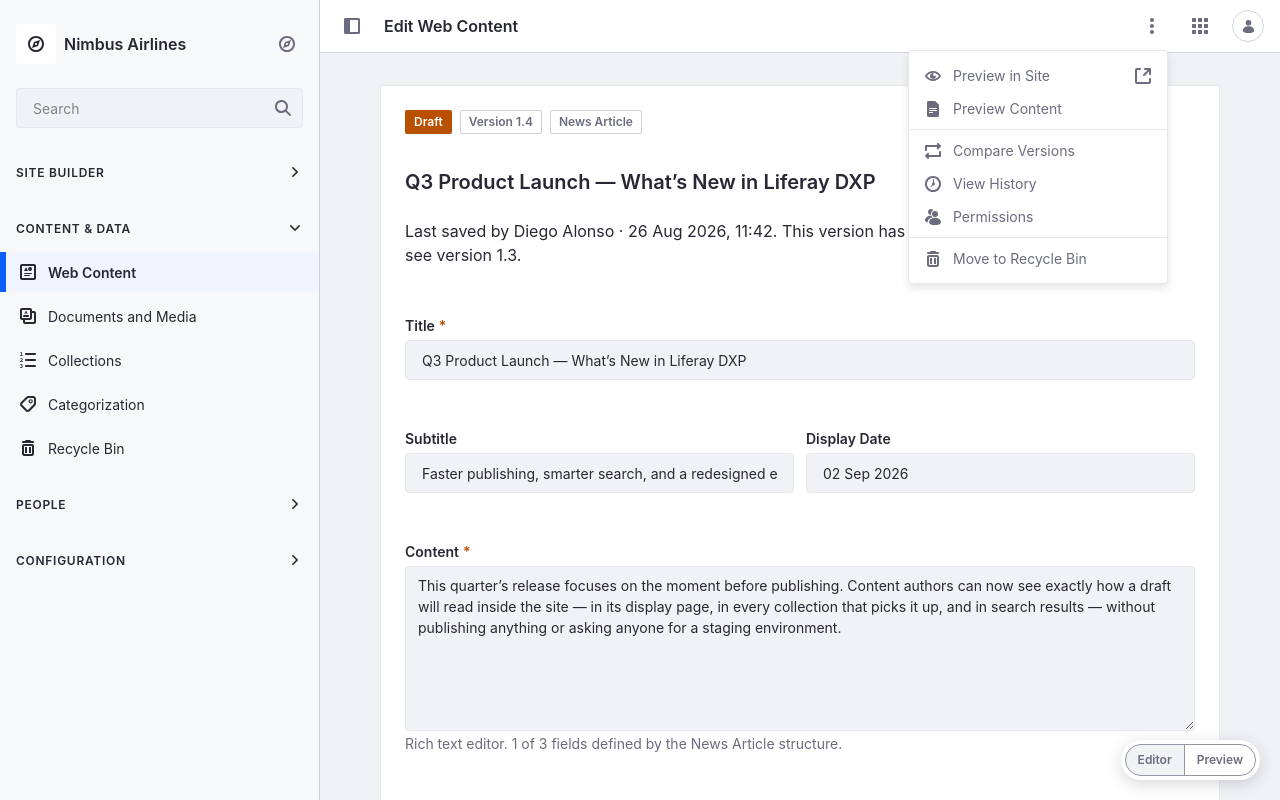
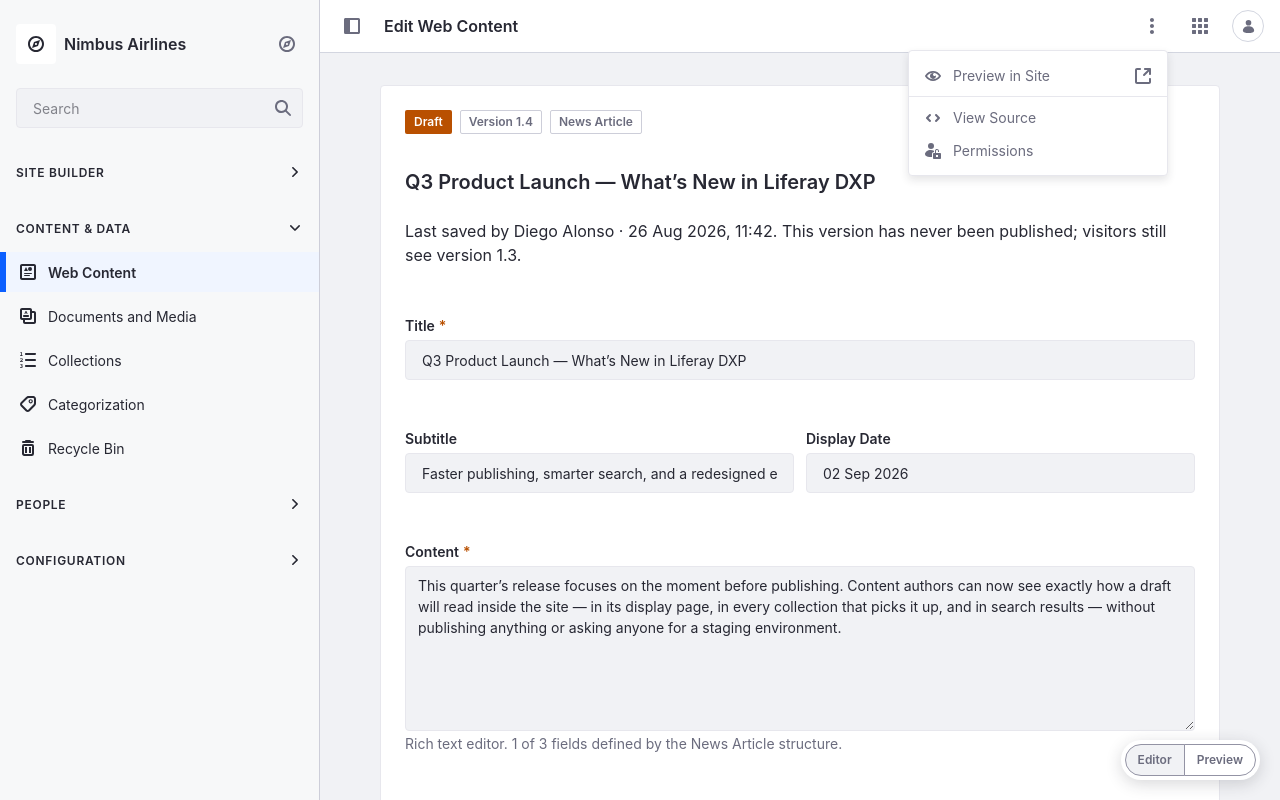
Before and after one commit to diegoalo/liferay-tests, a plain HTML site: page preview-in-site.html in a window 1280 px wide. Drawn offline with Linux system fonts and the light colour scheme.

Commit message:
Add files via upload

```diff
--- a/preview-in-site.html
+++ b/preview-in-site.html
@@ -1374,12 +1374,10 @@
 <svg xmlns="http://www.w3.org/2000/svg" style="display:none" aria-hidden="true"><symbol id="angle-down-small" viewBox="0 0 16 16">	<path class="lexicon-icon-outline" d="m8.672 10.56 4.05-4.11c.793-.844-.285-1.99-1.063-1.165L8 9.008 4.3 5.263c-.721-.768-1.781.415-1.056 1.186l4.06 4.12c.489.532.786.62 1.369-.01Z" />
 </symbol><symbol id="caret-double-l" viewBox="0 0 512 512">	<path class="lexicon-icon-outline caret-double-l-top" d="M347.913 199.336l-81.538-85c-5.413-5.642-14.188-5.642-19.6 0l-81.538 85c-8.731 9.101-2.548 24.664 9.8 24.664h163.077c12.348 0 18.531-15.563 9.8-24.664z"></path>
 	<path class="lexicon-icon-outline caret-double-l-bottom" d="M165.236 312.664l81.538 85c5.412 5.642 14.188 5.642 19.6 0l81.538-85c8.731-9.101 2.548-24.664-9.8-24.664h-163.077c-12.347 0-18.531 15.563-9.8 24.664z"></path>
-</symbol><symbol id="change" viewBox="0 0 512 512">	<path class="lexicon-icon-outline change-top" d="M32,256L32,256c17.6,0,32-14.4,32-32v-96h342.6l-17.1,17.1c-12.4,12.4-12.4,32.8,0,45.3l0,0c12.4,12.4,32.8,12.4,45.3,0l67.9-67.9l0,0c12.4-12.4,12.4-32.8,0-45.3l0,0L434.8,9.3c-12.4-12.4-32.8-12.4-45.3,0l0,0c-12.4,12.4-12.4,32.8,0,45.3l9.4,9.4H32h0C14.4,64,0,78.4,0,96v0v128C0,241.6,14.4,256,32,256z"></path>
-	<path class="lexicon-icon-outline change-bottom" d="M480,256L480,256c-17.6,0-32,14.4-32,32v96H105.4l17.1-17.1c12.4-12.4,12.4-32.8,0-45.3l0,0c-12.4-12.4-32.8-12.4-45.3,0L9.3,389.5l0,0c-12.4,12.4-12.4,32.8,0,45.3l0,0l67.9,67.9c12.4,12.4,32.8,12.4,45.3,0l0,0c12.4-12.4,12.4-32.8,0-45.3l-9.4-9.4H480h0c17.6,0,32-14.4,32-32v0V288C512,270.4,497.6,256,480,256z"></path>
 </symbol><symbol id="check" viewBox="0 0 512 512">	<path class="lexicon-icon-outline" d="M192.9,429.5c-8.3,0-16.4-3.3-22.3-9.2L44.5,294.1C15,263.2,62.7,222,89.1,249.5L191.5,352l230-258.9 c27.2-30.5,74.3,11.5,47.1,41.9L216.4,418.9c-5.8,6.5-14,10.3-22.6,10.6C193.5,429.5,193.2,429.5,192.9,429.5z" />
+</symbol><symbol id="code" viewBox="0 0 512 512">	<path class="lexicon-icon-outline" d="M183.23,185.38c31.09-31.09-16.11-78.3-47.21-47.21l-94.41,94.41c-13.56,13.56-12.04,35.17,0,47.21l94.41,94.41c30.03,30.03,78.71-15.7,47.21-47.21l-70.72-70.58L183.23,185.38z M328.77,326.62c-31.09,31.09,16.11,78.3,47.21,47.21l94.41-94.41c13.56-13.56,12.04-35.17,0-47.21l-94.41-94.41c-30.03-30.03-78.71,15.7-47.21,47.21l70.72,70.58L328.77,326.62z" />
 </symbol><symbol id="cog" viewBox="0 0 512 512">	<path class="lexicon-icon-outline" d="M451.1,280.9c2.3-15.5-0.5-39.3-1.9-50.1l48.5-32.2c13.4-9.3,17.6-27.1,9.9-41.4l-35.7-63c-7.9-14.7-25.7-20.8-41-14.2l-51.2,23.5c-12.9-10.4-34.3-21.9-49.9-28l-6.7-47.9C320.9,11.8,307.3,0,291.3,0l-70,0c-16.1,0-29.6,11.9-31.8,27.7l-6.5,46.9c-18.5,7.7-36.9,19.1-50.3,29.1L82.7,79.5c-14.7-5.8-30.4-4.5-38.4,9.2l-39.8,61c-7.9,13.4-4.9,30.5,7,40.6l50.3,40.2c-1.6,11.7-3,35.2-0.6,50.9l-47.4,32.6c-13.5,9.5-17.6,27.7-9.5,42l38.9,64.5c8.2,14.3,26,20.1,41.1,13.4l48.4-25.7c13.2,10.2,34.5,23.2,50.2,29.3l5.7,46.2c1.9,16.1,15.5,28.2,31.8,28.3l72.1,0.2c16.3,0,30-12.1,31.9-28.2l5.3-46.9c18.7-7.5,37.2-17.4,50.4-27.8l52.7,21.7c15.4,7.2,33.8,1.2,41.9-13.7l33.6-60.1c7.6-14.1,3.7-31.6-9.3-41L451.1,280.9z M256.4,343.4c-103.7,0-110.4-160,0-160C365.1,183.4,360.1,343.4,256.4,343.4z M504.1,318.2 M83.7,75.1" />
 </symbol><symbol id="community" viewBox="0 0 512 512">	<path class="lexicon-icon-outline" d="M0,256.6c0,337.1,512,344.1,512,0C512-85.5,0-85.5,0,256.6z M60.6,363.1c7.3-61.8,67.3-106.5,109.3-106.9C296.2,255.1,307,403.8,305,474.8C199.3,505.3,90,429.4,60.6,363.1z M128,176c0-63.7,95.8-63.9,95.8,0C223.8,241.3,128,239.3,128,176z M404,261.4c32.7-50.7-8.3-101.4-52.4-101c-57,0.6-82.8,66.9-47.1,102.2c-10.9,1.9-18.7,7.7-19,7.4c-22.4-25-54.7-35.6-54.5-35.8c52.6-46.2,19.2-137.8-55.1-138.3c-66.4-0.5-110.6,81.1-54,139.4c-63,26.3-81.3,83.5-81.8,81C4.7,149.3,134.3,31.9,256,31.9c123.5,0,258.3,112.6,211.3,299.2C445.9,284.8,417.3,267.4,404,261.4z"></path>
-</symbol><symbol id="document-text" viewBox="0 0 16 16">	<path class="lexicon-icon-outline" clip-rule="evenodd" d="M10.25.002H3.5c-.83 0-1.5.671-1.5 1.5v13c0 .83.67 1.5 1.5 1.5h9c.83 0 1.5-.67 1.5-1.5V3.752L10.25.002Zm1.75 7.5a.5.5 0 0 1-.5.5h-7a.5.5 0 0 1 0-1h7a.5.5 0 0 1 .5.5Zm-.5 1.5h-7a.5.5 0 0 0 0 1h7a.5.5 0 1 0 0-1Zm-7 2h3a.5.5 0 0 1 0 1h-3a.5.5 0 1 1 0-1Z" fill-rule="evenodd" />
 </symbol><symbol id="documents-and-media" viewBox="0 0 512 512">	<path class="lexicon-icon-body" d="M448,96h-64V64c0-35.3-28.7-64-64-64H64C28.7,0,0,28.7,0,64v256c0,35.3,28.7,64,64,64h32v64c0,35.3,28.7,64,64,64h288c35.3,0,64-28.7,64-64V160C512,124.7,483.3,96,448,96z" fill="none"></path>
 	<path class="lexicon-icon-outline documents-and-media-border" d="M448,96h-64V64c0-35.3-28.7-64-64-64H64C28.7,0,0,28.7,0,64v256c0,35.3,28.7,64,64,64h32v64c0,35.3,28.7,64,64,64h288c35.3,0,64-28.7,64-64V160C512,124.7,483.3,96,448,96z M64,320V64h256l0,32h0v64h0l0,160c0,0,0,0,0,0H160v0H96v0H64z M448,448H160v-64h160c35.3,0,64-28.7,64-64V160h64V448C448,448,448,448,448,448z"></path>
 	<path class="lexicon-icon-outline documents-and-media-line-top" d="M148,188.8c2.5,2.2,5.5,3.2,8.7,3.2c3.9,0,6.9-1.2,8.9-3.5c1.5-1.8,3.2-4.9,5.1-9.6l3.7-8.9h34.4l3.7,8.7l0,0.1c0.6,1.4,1.4,2.9,2.2,4.7c1,2,1.9,3.6,2.9,4.6c1.1,1.2,2.4,2.2,3.9,2.9c1.5,0.7,3.3,1,5.4,1c3.5,0,6.5-1.1,9-3.4c2.6-2.3,3.9-5.1,3.9-8.1c0-2.5-1-5.9-3.3-10.7l-25.1-55.5c-1.2-2.8-2.2-5-2.9-6.7c-0.9-1.9-2-3.7-3.2-5.3c-1.4-1.9-3.3-3.4-5.6-4.5c-2.3-1.2-5.1-1.8-8.4-1.8c-3.2,0-6,0.6-8.3,1.8c-2.3,1.2-4.2,2.7-5.6,4.6c-1.3,1.7-2.5,3.8-3.5,6.3l-2.5,5.8l-24.5,55.9c-1.1,2.3-1.8,4.1-2.3,5.5c-0.6,1.6-0.8,3.2-0.8,4.8C144,182.8,144.7,185.9,148,188.8z M191.5,127.2l9.3,22.8h-18.4L191.5,127.2z"></path>
@@ -1404,6 +1402,9 @@
 </symbol><symbol id="page-template" viewBox="0 0 16 16">	<path class="lexicon-icon-outline" d="M9 3.008H3v3.004h6V3.008ZM3 7.013h6v6.007H3V7.013Zm10 0h-3v6.007h3V7.013Z" />
 	<path class="lexicon-icon-outline" clip-rule="evenodd" d="M1.98.004h9.777a3 3 0 0 1 2.122.88l1.244 1.246A3 3 0 0 1 16 4.25v9.771c0 1.096-1.043 1.983-2.136 1.983H1.98A1.982 1.982 0 0 1 0 14.021V1.987C0 .892.886.004 1.98.004Zm11.883 13.998a.26.26 0 0 0 .137-.063V6.012h-3a1 1 0 0 1-1-1V2.007H2v11.995h11.864Z" fill-rule="evenodd" />
 </symbol><symbol id="pages-tree" viewBox="0 0 512 512">	<path class="lexicon-icon-outline pages-tree-tree" d="M161.5,288h126c0,17.6,14.4,32,32,32h64c17.8,0,32-14.4,32-32v-64c0-17.8-14.4-32-32-32h-64c-17.8,0-32,14.4-32,32v32h-126V128h32c17.8,0,32-14.4,32-32V32c0-17.8-14.4-32-32-32h-64c-17.8,0-32,14.4-32,32v64c0,17.6,14.4,32,32,32v352h158c0,17.6,14.4,32,32,32h64c17.8,0,32-14.4,32-32v-64c0-17.8-14.4-32-32-32h-64c-17.8,0-32,14.4-32,32v32h-126V288z"></path>
+</symbol><symbol id="password-policies" viewBox="0 0 512 512">	<circle class="lexicon-icon-outline password-policies-head" cx="192" cy="96" r="96"></circle>
+	<path class="lexicon-icon password-policies-body" d="M288,245.9C30,132-174,475.5,224,446.8V352c0-35.5,28.7-64.2,64-64.2V245.9z"></path>
+	<path class="lexicon-icon password-policies-unlock" d="M480,320H352v-64c0-43.5,64-43.5,64,0v32h32v-32c0-84-128-86.5-128,0v64h-32c-17.7,0-32,14.3-32,32v128c0,17.7,14.3,32,32,32h192c17.7,0,32-14.3,32-32V352C512,334.3,497.7,320,480,320z M416,448h-64v-64h64V448z"></path>
 </symbol><symbol id="picture" viewBox="0 0 512 512">	<path class="lexicon-icon-outline" d="M509.6,486.8L336.6,200c-5.5-9.1-18-10.7-25.5-3.2L199.4,308.2l-41-40.9c-7.5-7.5-20-6-25.5,3.2L2.4,486.8c-6.7,11,1.2,25.2,14,25.2h479.1C508.4,512,516.2,497.8,509.6,486.8L509.6,486.8z M160,79.8c0,106.9-160,106.9-160,0C0-26.7,160-26.5,160,79.8z" />
 </symbol><symbol id="product-menu-closed" viewBox="0 0 512 512">	<path class="lexicon-icon-outline lx-product-menu-closed-left" d="M0,31C0,13.9,13.9,0,31,0c17.2,0,31.1,13.9,31,31v450c0,17.1-13.9,31-31,31S0,498.1,0,481V31z" />
 	<path class="lexicon-icon-outline lx-product-menu-closed-right" d="M464,512H144c-26.5,0-48-21.5-48-48V48c0-26.4,21.5-48,48-48h320c26.5,0,48,21.5,48,48v416C512,490.4,490.4,512,464,512z M160,448h288V64H160V448z" />
@@ -1420,9 +1421,6 @@
 </symbol><symbol id="tag" viewBox="0 0 512 512">	<path class="lexicon-icon-body" d="M512,94.9l0-1c-1.5-49.8-37-89.3-84.5-93.8L426,0H281.9C239,0,210.9,18.6,198,29.7l-0.9,0.8L25.5,202.2C8.9,218.8-0.1,241.2,0,265.2c0.1,23.9,9.3,46.1,25.8,62.6l158.4,158.4c16.6,16.6,38.9,25.8,62.7,25.8c23.8,0,46.1-9.1,62.6-25.7l167.3-167.4l0.8-0.9c13.2-15.4,35.3-47.9,34.4-92.6L512,94.9z M364,191c-11.6,11.6-31.7,11.6-43.3,0c-11.9-11.9-11.9-31.4,0-43.3c5.8-5.8,13.5-9,21.7-9c8.2,0,15.9,3.2,21.7,9c5.8,5.8,9,13.5,9,21.7C373,177.5,369.8,185.2,364,191z" fill="none"></path>
 	<path class="lexicon-icon-outline lx-tag-border" d="M512,94.9l0-1c-1.5-49.8-37-89.3-84.5-93.8L426,0H281.9C239,0,210.9,18.6,198,29.7l-0.9,0.8L25.5,202.2C8.9,218.8-0.1,241.2,0,265.2c0.1,23.9,9.3,46.1,25.8,62.6l158.4,158.4c16.6,16.6,38.9,25.8,62.7,25.8c23.8,0,46.1-9.1,62.6-25.7l167.3-167.4l0.8-0.9c13.2-15.4,35.3-47.9,34.4-92.6L512,94.9z M448,226.4c0.5,22.9-10.9,40.2-18.2,49L264.2,441.1c-4.5,4.5-10.6,6.9-17.4,6.9c-6.8,0-12.9-2.4-17.4-7L71,282.6c-9.3-9.3-9.4-26-0.3-35.1L240.6,77.5c6.5-5.4,19.9-13.5,41.2-13.5h140.8c14.4,2,24.7,14.7,25.3,31.4l0,130.2L448,226.4z"></path>
 	<path class="lexicon-icon-outline lx-tag-hole-border" d="M294.6,121.6c-26.3,26.3-26.3,69.2,0,95.5c12.8,12.8,29.7,19.8,47.8,19.8c18.1,0,35-7,47.8-19.8c12.8-12.8,19.8-29.7,19.8-47.8s-7-35-19.8-47.8C364.6,96.1,320.1,96,294.6,121.6z M364,191c-11.6,11.6-31.7,11.6-43.3,0c-11.9-11.9-11.9-31.4,0-43.3c5.8-5.8,13.5-9,21.7-9s15.9,3.2,21.7,9s9,13.5,9,21.7C373,177.5,369.8,185.2,364,191z"></path>
-</symbol><symbol id="time" viewBox="0 0 512 512">	<path class="lexicon-icon-body" d="M437,75C388.7,26.6,324.4,0,256,0S123.3,26.6,75,75C26.6,123.3,0,187.6,0,256s26.6,132.7,75,181c48.4,48.4,112.6,75,181,75s132.7-26.6,181-75c48.4-48.4,75-112.6,75-181S485.4,123.3,437,75z" fill="none"></path>
-	<path class="lexicon-icon-outline lx-time-border" d="M437,75C388.7,26.6,324.4,0,256,0S123.3,26.6,75,75C26.6,123.3,0,187.6,0,256s26.6,132.7,75,181c48.4,48.4,112.6,75,181,75s132.7-26.6,181-75c48.4-48.4,75-112.6,75-181S485.4,123.3,437,75z M256,448c-105.9,0-192-86.1-192-192S150.1,64,256,64s192,86.1,192,192S361.9,448,256,448z"></path>
-	<path class="lexicon-icon-outline lx-time-hands" d="M180.7,347.3c3.1,3.1,7.2,4.7,11.3,4.7s8.2-1.6,11.3-4.7l48-48c6.3,3,13.3,4.7,20.7,4.7c26.5,0,48-21.5,48-48c0-20.9-13.4-38.7-32-45.3V112c0-8.8-7.2-16-16-16s-16,7.2-16,16v98.7c-18.6,6.6-32,24.4-32,45.3c0,7.4,1.7,14.4,4.7,20.7l-48,48C174.4,330.9,174.4,341.1,180.7,347.3z"></path>
 </symbol><symbol id="times" viewBox="0 0 512 512">	<path class="lexicon-icon-outline" d="M300.4,256L467,89.4c29.6-29.6-14.8-74.1-44.4-44.4L256,211.6L89.4,45C59.8,15.3,15.3,59.8,45,89.4L211.6,256L45,422.6 c-29.7,29.7,14.7,74.1,44.4,44.4L256,300.4L422.6,467c29.7,29.7,74.1-14.7,44.4-44.4L300.4,256z" />
 </symbol><symbol id="trash" viewBox="0 0 16 16">	<path class="lexicon-icon-outline" clip-rule="evenodd" d="M10 0a1 1 0 0 1 1 1v.03h2.013a.987.987 0 0 1 0 1.974H2.987a.987.987 0 0 1 0-1.974H5V1a1 1 0 0 1 1-1h4ZM2 13.773C2 15.002 3 16 4.231 16h7.535a2.23 2.23 0 0 0 2.231-2.227v-7.75a2 2 0 0 0-2-2H4a2 2 0 0 0-2 2v7.75ZM4 6.02h8v7.243a.745.745 0 0 1-.744.742H4.744A.745.745 0 0 1 4 13.262V6.019Zm5 .967h2v5.989H9v-5.99Zm-2 0H5v5.989h2v-5.99Z" fill-rule="evenodd" />
 </symbol><symbol id="user" viewBox="0 0 512 512">	<circle class="lexicon-icon-outline user-head" cx="256" cy="126.1" r="96"></circle>
@@ -1575,34 +1573,26 @@
         </button>
 
         <ul class="dropdown" id="actions-menu" role="menu">
-          <!-- ▼ The new entry (LPD-97285). First in the list: it is the -->
-          <!--   only action that answers "how will this look once live?" -->
+          <!-- The menu as it ships today is just View Source and Permissions.
+               Preview in Site is the only addition, and it goes first: it is
+               the one action here that answers "how will this look once live?"
+               Nothing else was added — Compare Versions and View History both
+               belong inside the preview, not next to the door to it, and an
+               action whose behaviour we cannot yet describe has no business
+               in a proposal. -->
           <li><button class="dropdown__item" role="menuitem" id="open-preview">
             <svg class="lexicon-icon dropdown__item-icon"><use href="#view"></use></svg>
             <span class="dropdown__item-text">Preview in Site</span>
             <svg class="lexicon-icon dropdown__item-meta"><use href="#shortcut"></use></svg>
           </button></li>
-          <li><button class="dropdown__item" role="menuitem">
-            <svg class="lexicon-icon dropdown__item-icon"><use href="#document-text"></use></svg>
-            <span class="dropdown__item-text">Preview Content</span>
-          </button></li>
           <li class="dropdown__divider" role="separator"></li>
           <li><button class="dropdown__item" role="menuitem">
-            <svg class="lexicon-icon dropdown__item-icon"><use href="#change"></use></svg>
-            <span class="dropdown__item-text">Compare Versions</span>
+            <svg class="lexicon-icon dropdown__item-icon"><use href="#code"></use></svg>
+            <span class="dropdown__item-text">View Source</span>
           </button></li>
           <li><button class="dropdown__item" role="menuitem">
-            <svg class="lexicon-icon dropdown__item-icon"><use href="#time"></use></svg>
-            <span class="dropdown__item-text">View History</span>
-          </button></li>
-          <li><button class="dropdown__item" role="menuitem">
-            <svg class="lexicon-icon dropdown__item-icon"><use href="#users"></use></svg>
+            <svg class="lexicon-icon dropdown__item-icon"><use href="#password-policies"></use></svg>
             <span class="dropdown__item-text">Permissions</span>
-          </button></li>
-          <li class="dropdown__divider" role="separator"></li>
-          <li><button class="dropdown__item" role="menuitem">
-            <svg class="lexicon-icon dropdown__item-icon"><use href="#trash"></use></svg>
-            <span class="dropdown__item-text">Move to Recycle Bin</span>
           </button></li>
         </ul>
       </div>
```
